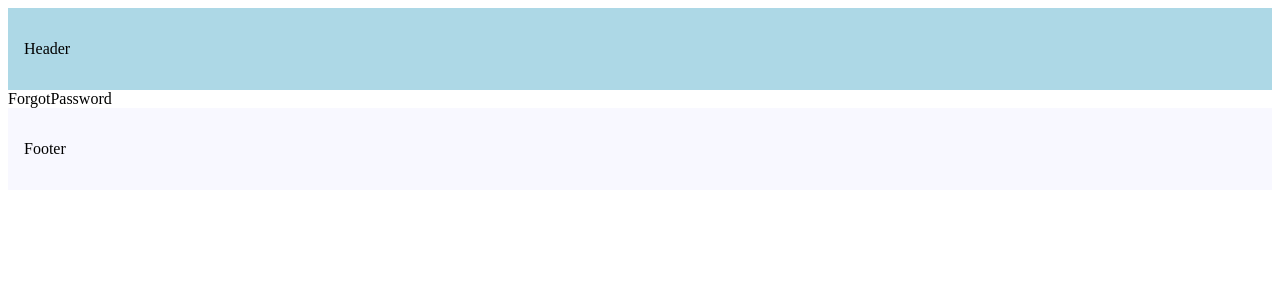
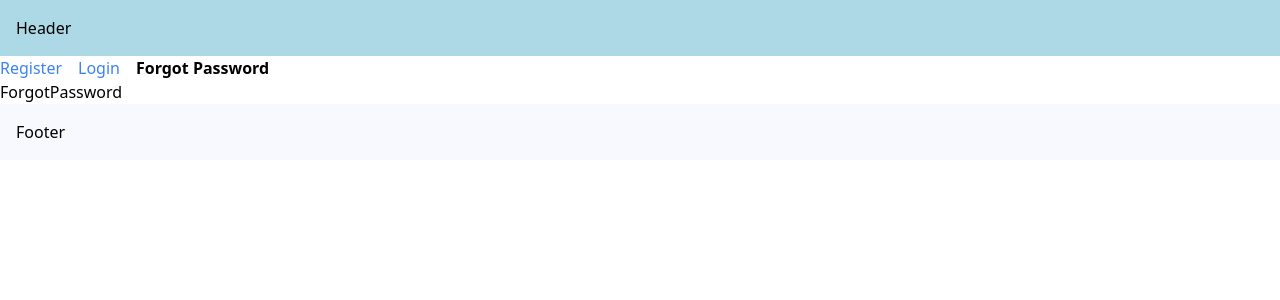
Before and after one commit to FlorAccastelli/nextjs-course, a Next.js app: page /forgot-password in a window 1280 px wide. Shown: the top 300 px of the page. Built offline with nearby package versions, Linux system fonts and the light colour scheme.

Commit message:
active links

```diff
--- a/src/app/(auth)/forgot-password/page.tsx
+++ b/src/app/(auth)/forgot-password/page.tsx
@@ -2,6 +2,6 @@
 
 export default function ForgotPassword() {
   return (
-    <div>ForgotPassword</div>
+    <h1>ForgotPassword</h1>
   )
 }
--- /dev/null
+++ b/src/app/(auth)/layout.tsx
@@ -0,0 +1,34 @@
+"use client"
+
+import Link from "next/link";
+import { usePathname } from "next/navigation";
+import "./styles.css";
+
+const navLInks = [
+    { name: "Register", href: "/register"},
+    { name: "Login", href: "/login"},
+    { name: "Forgot Password", href: "/forgot-password"}
+]
+
+export default function AuthLayout({
+    children,
+}:{
+    children: React.ReactNode
+}) {
+    const pathname = usePathname();
+    return (
+        <div>
+            {navLInks.map((link) => {
+                const isActive = pathname.startsWith(link.href);
+                return (
+                    <Link href={link.href} key={link.name}
+                    className={isActive ? 'font-bold mr-4' : 'text-blue-500 mr-4'}
+                    >
+                        {link.name}
+                    </Link>
+                )
+            })}
+            {children}
+        </div>
+    )
+}
--- a/src/app/(auth)/login/page.tsx
+++ b/src/app/(auth)/login/page.tsx
@@ -2,6 +2,6 @@
 
 export default function Login() {
   return (
-    <div>Login</div>
+    <h1>Login</h1>
   )
 }
--- a/src/app/(auth)/register/page.tsx
+++ b/src/app/(auth)/register/page.tsx
@@ -2,6 +2,6 @@
 
 export default function Register() {
   return (
-    <div>Register</div>
+    <h1>Register</h1>
   )
 }
--- /dev/null
+++ b/src/app/(auth)/styles.css
@@ -0,0 +1,3 @@
+@tailwind base;
+@tailwind components;
+@tailwind utilities;
```
